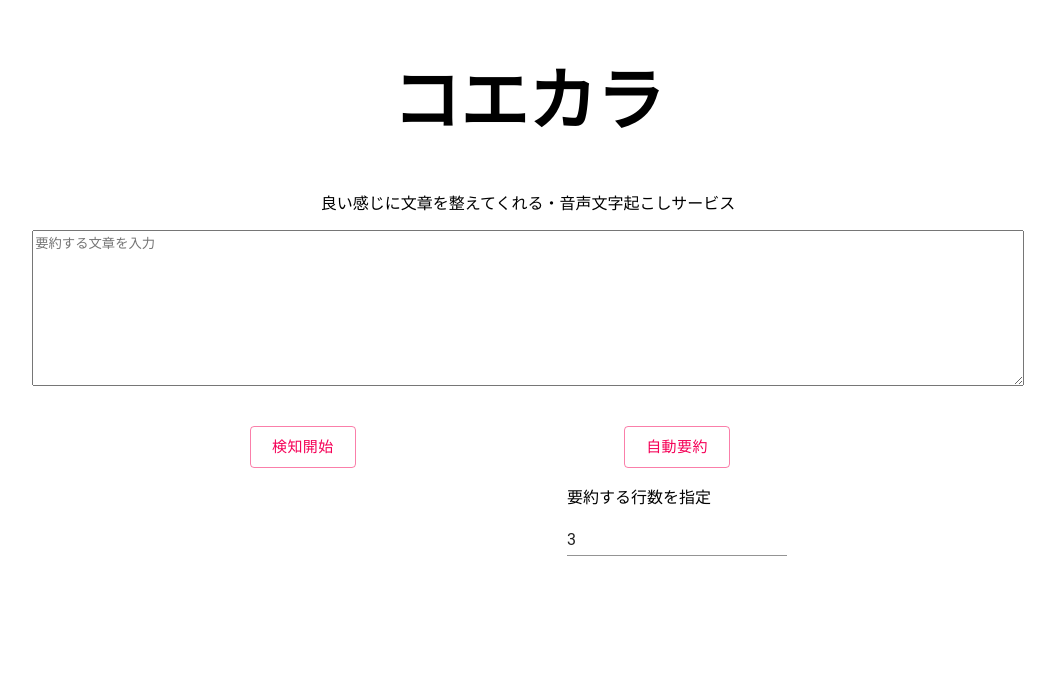
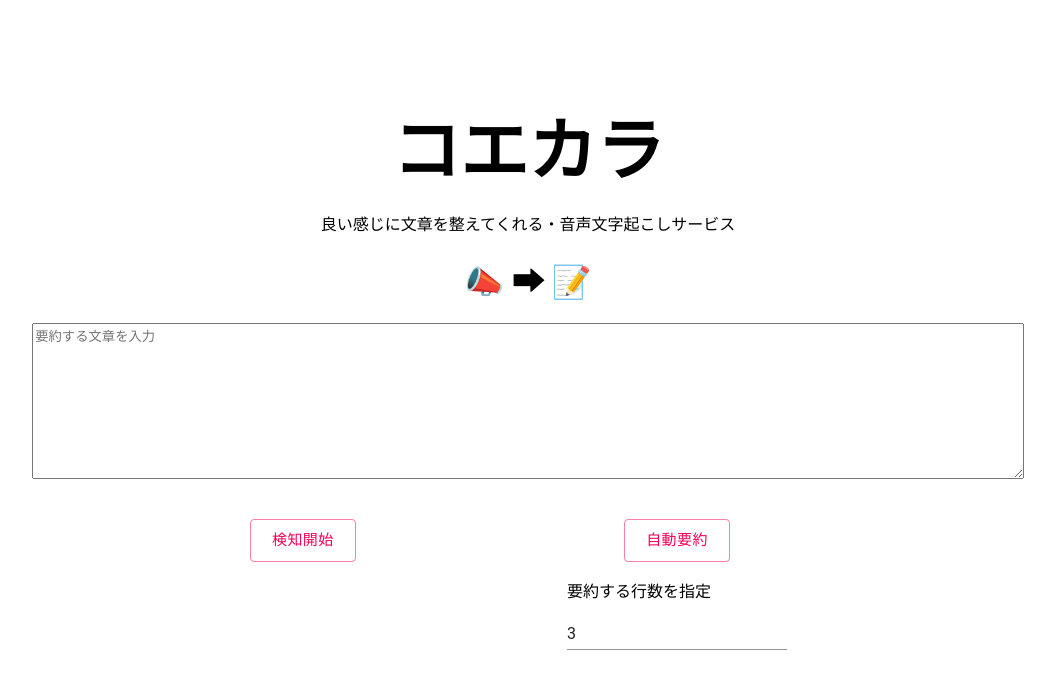
Before and after one commit to coecara/app, a React (Create React App) app: page / in a window 1280 px wide. Shown: the top 678 px of the page, without its empty margins (112-1167 px from the left). Built offline with nearby package versions, Linux system fonts and the light colour scheme.

Commit message:
Add Emoji to title

```diff
--- a/public/index.html
+++ b/public/index.html
@@ -1,5 +1,5 @@
 <!DOCTYPE html>
-<html lang="en">
+<html lang="ja">
   <head>
     <meta charset="utf-8" />
     <link rel="icon" href="%PUBLIC_URL%/favicon.ico" />
@@ -7,7 +7,7 @@
     <meta name="theme-color" content="#000000" />
     <meta
       name="description"
-      content="Web site created using create-react-app"
+      content="良い感じに文章を整えてくれる・音声文字起こしサービス"
     />
     <link rel="apple-touch-icon" href="%PUBLIC_URL%/logo192.png" />
     <!--
@@ -24,7 +24,7 @@
       work correctly both with client-side routing and a non-root public URL.
       Learn how to configure a non-root public URL by running `npm run build`.
     -->
-    <title>React App</title>
+    <title>📣コエカラ📝| 良い感じに文章を整えてくれる・音声文字起こしサービス</title>
   </head>
   <body>
     <noscript>You need to enable JavaScript to run this app.</noscript>
--- a/src/App.tsx
+++ b/src/App.tsx
@@ -9,15 +9,16 @@ import Button from '@material-ui/core/Button';
 function App() {
   const [detecting, setDetecting] = useState(false); // 音声認識ステータス
   return (
-    <div className="App">
+    <div className="App" style={{marginTop: 50 + 'px'}}>
       <Container>
         <Grid container justify="center">
           <header className="App-header">
             <Box textAlign="center">
               <Box fontSize="h4.fontSize">
-                <h1>コエカラ</h1>
+                <h1 style={{marginBottom: 0}}>コエカラ</h1>
               </Box>
               <p>良い感じに文章を整えてくれる・音声文字起こしサービス</p>
+              <h1>📣 ➡ 📝</h1>
             </Box>
           </header>
         </Grid>
```
Also changed, not shown: 2 other files (tests, documents, lock files or other folders).
